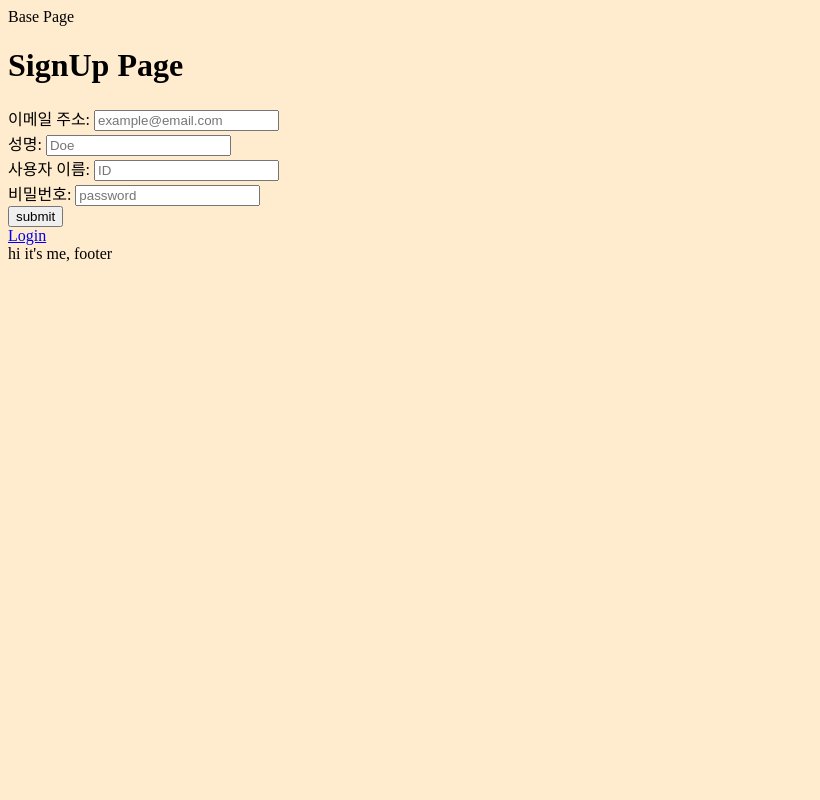
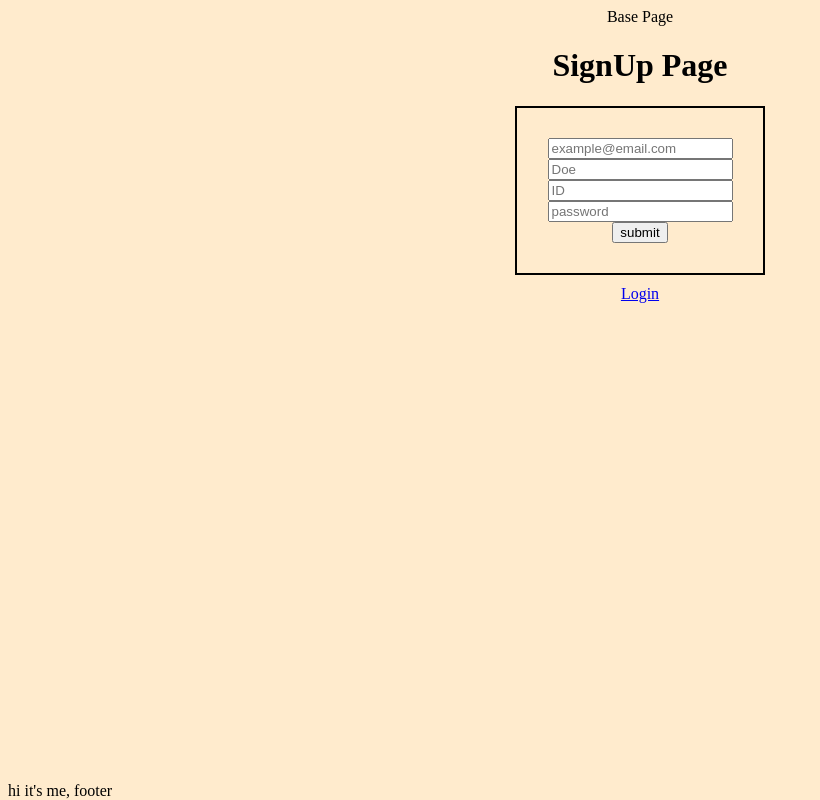
Before and after one commit to mental-disaster/my_instargram, a Django app: page /signup/ in a window 1280 px wide. Shown: the whole page, without its empty margins (0-820 px from the left). Run offline with Django 3.2, Linux system fonts and the light colour scheme.

Commit message:
css modified

```diff
--- a/my_instargram/static/css/users/main.css
+++ b/my_instargram/static/css/users/main.css
@@ -1,6 +1,18 @@
 body {
-    background: blanchedalmond;
-    display: flex;
+    background-color :blanchedalmond;
+    text-align : center;
+}
 
-    flex-direction: column;
+.contents form {
+    width : 250px;
+    height : auto;
+    margin : 10px auto;
+    padding : 30px;
+    border : 2px solid black;
+    box-sizing : border-box;
 }
+
+footer {
+    position: absolute;
+    bottom: 0;
+}
--- a/my_instargram/templates/users/base.html
+++ b/my_instargram/templates/users/base.html
@@ -11,10 +11,12 @@
 </head>
 <body>
     Base Page
-    <div>
+    <div class='contents'>
         {% block content %}
         {% endblock content %}
     </div>
-    {% include "users/footer.html" %}
+    <footer>
+        {% include "users/footer.html" %}
+    </footer>
 </body>
 </html>
--- a/my_instargram/templates/users/main.html
+++ b/my_instargram/templates/users/main.html
@@ -10,8 +10,8 @@ my instargram
 
 <form action="{% url 'users:main' %}" method='post'>
     {% csrf_token %}
-    <input type='input' name='username' placeholder="usermane">
-    <input type='password' name='password' placeholder="password">
+    <input type='input' name='username' placeholder="usermane"><br>
+    <input type='password' name='password' placeholder="password"><br>
     <input type='submit' value="LOGIN">
 </form>
 
--- a/my_instargram/templates/users/signup.html
+++ b/my_instargram/templates/users/signup.html
@@ -14,7 +14,7 @@ sign up
     {% for field in form %}
         <div class='fieldWrapper'>
             {{ field.errors }}
-            {{ field.label_tag }} {{ field }}
+            {{ field }}
         </div>
     {% endfor %}
     <input type='submit' value="submit">
--- a/my_instargram/users/forms.py
+++ b/my_instargram/users/forms.py
@@ -25,13 +25,6 @@ class SignUpForm(django_forms.ModelForm):
         model = User
         fields = ['email', 'name', 'username', 'password']
 
-        labels = {
-            'email': '이메일 주소',
-            'name' : '성명',
-            'username' : '사용자 이름',
-            'password' : '비밀번호',
-        }
-
         widgets = {
             'email': django_forms.TextInput(attrs={'placeholder': 'example@email.com'}),
             'name': django_forms.TextInput(attrs={'placeholder': 'Doe'}),
```
